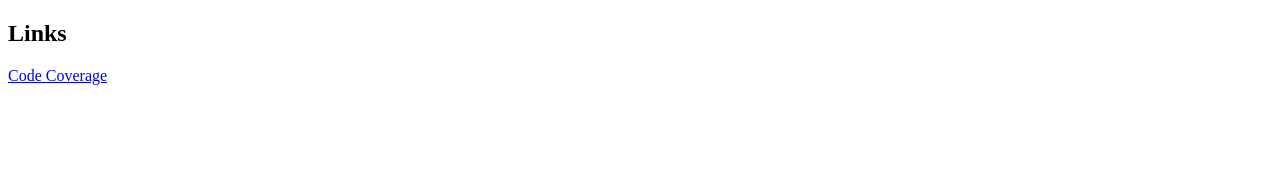
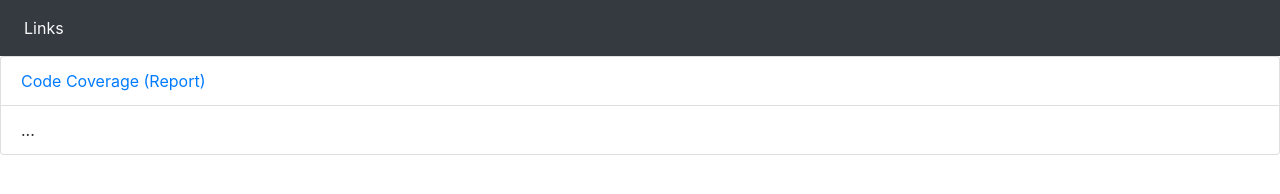
Before and after one commit to f5devcentral/f5-cli, a plain HTML site: page docs/index.html in a window 1280 px wide. Drawn offline with nearby package versions, Linux system fonts and the light colour scheme.

Commit message:
slightly better landing page

```diff
--- a/docs/index.html
+++ b/docs/index.html
@@ -1,9 +1,37 @@
-<!DOCTYPE html>
-<html>
-<body>
+<!doctype html>
+<html lang="en">
+  <head>
+    <!-- Required meta tags -->
+    <meta author="James Sevedge">
+    <meta charset="utf-8">
+    <meta name="viewport" content="width=device-width, initial-scale=1, shrink-to-fit=no">
 
-<h2>Links</h2>
-<p><a href="coverage/">Code Coverage</a></p>
+    <!-- Bootstrap CSS -->
+    <link rel="stylesheet" href="https://stackpath.bootstrapcdn.com/bootstrap/4.3.1/css/bootstrap.min.css" integrity="sha384-ggOyR0iXCbMQv3Xipma34MD+dH/1fQ784/j6cY/iJTQUOhcWr7x9JvoRxT2MZw1T" crossorigin="anonymous">
 
-</body>
+    <title>F5 Cloud CLI</title>
+  </head>
+  <body>
+        <nav class="navbar navbar-expand-lg bg-dark">
+            <div class="collapse navbar-collapse" id="navbarSupportedContent">
+                <ul class="navbar-nav mr-auto">
+                <li class="nav-item active">
+                    <a class="nav-link text-light" href="#">Links<span class="sr-only">(current)</span></a>
+                </li>
+                </ul>
+            </div>
+        </nav>
+        <div>
+            <ul class="list-group">
+                    <li class="list-group-item"><a href="coverage/">Code Coverage (Report)</a></li>
+                    <li class="list-group-item">...</li>
+            </ul>
+        </div>
+
+
+    <!-- jQuery first, then Popper.js, then Bootstrap JS -->
+    <script src="https://code.jquery.com/jquery-3.3.1.slim.min.js" integrity="sha384-q8i/X+965DzO0rT7abK41JStQIAqVgRVzpbzo5smXKp4YfRvH+8abtTE1Pi6jizo" crossorigin="anonymous"></script>
+    <script src="https://cdnjs.cloudflare.com/ajax/libs/popper.js/1.14.7/umd/popper.min.js" integrity="sha384-UO2eT0CpHqdSJQ6hJty5KVphtPhzWj9WO1clHTMGa3JDZwrnQq4sF86dIHNDz0W1" crossorigin="anonymous"></script>
+    <script src="https://stackpath.bootstrapcdn.com/bootstrap/4.3.1/js/bootstrap.min.js" integrity="sha384-JjSmVgyd0p3pXB1rRibZUAYoIIy6OrQ6VrjIEaFf/nJGzIxFDsf4x0xIM+B07jRM" crossorigin="anonymous"></script>
+  </body>
 </html>
```
